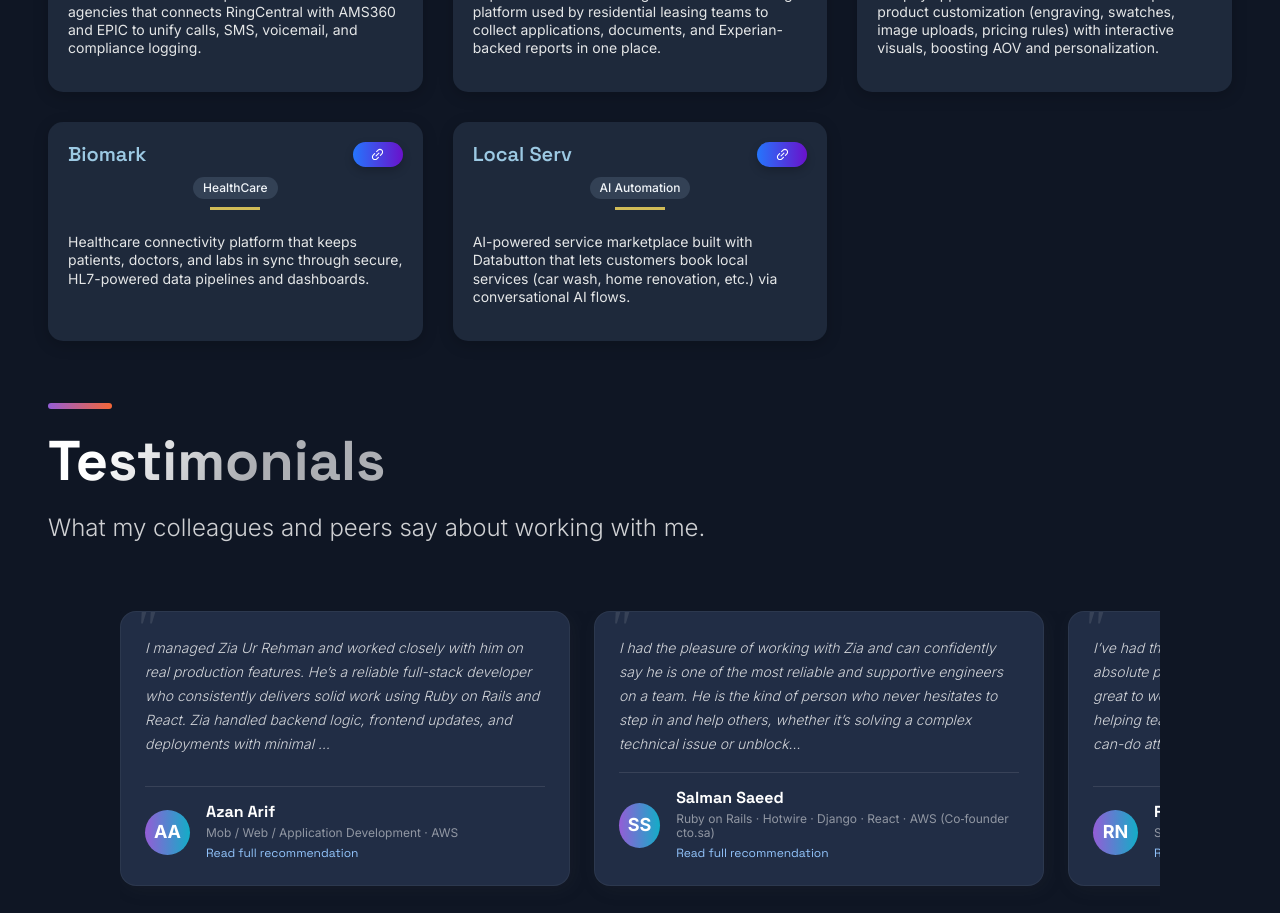
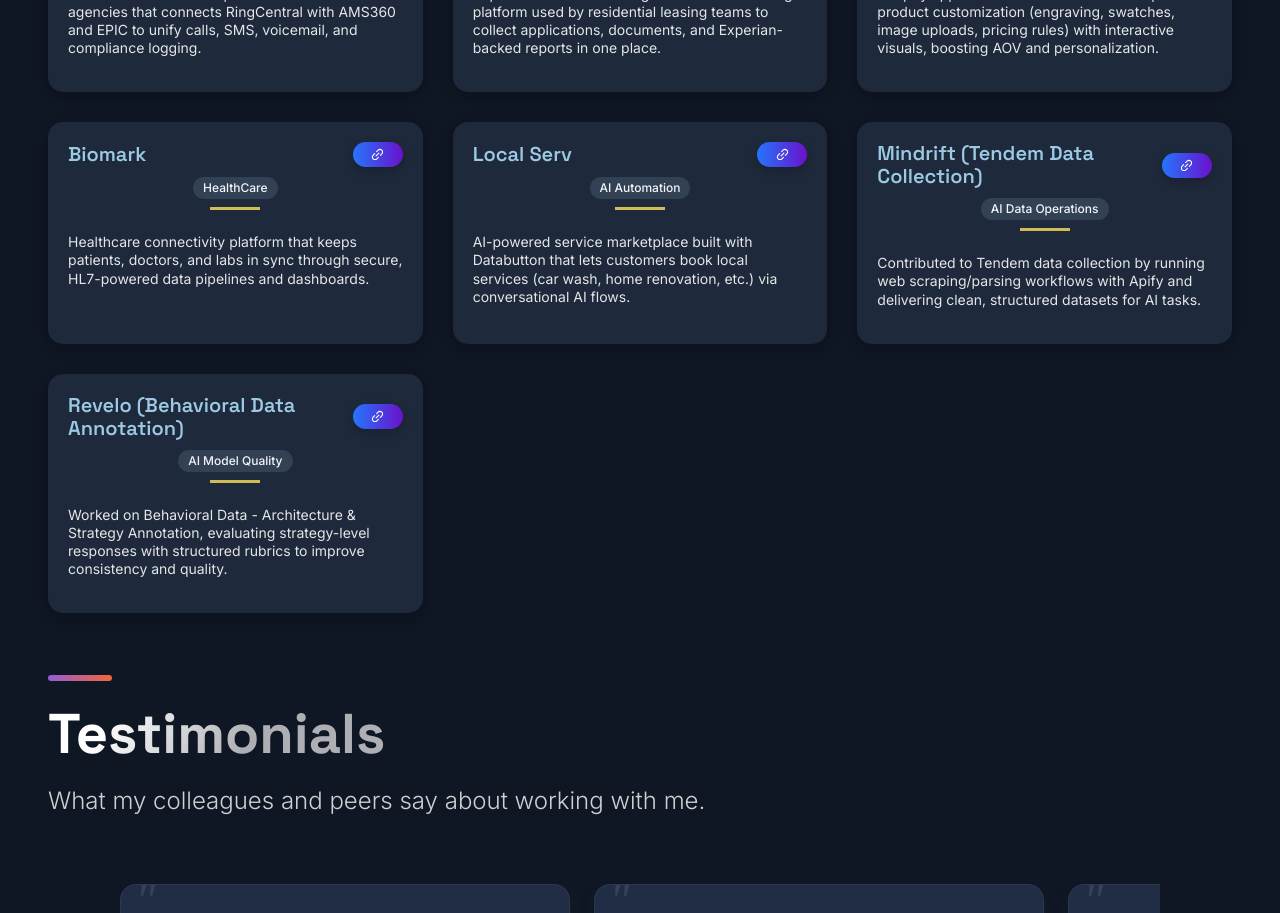
Before and after one commit to Zia-Ur-Rehman1/portfolio, a Next.js app: page / in a window 1280 px wide. Shown: the part 2580-3493 px from the top of the page. Built offline with nearby package versions, Linux system fonts and the light colour scheme.

Commit message:
add Mindrift and Revelo projects to portfolio

```diff
--- a/src/constants/constants.js
+++ b/src/constants/constants.js
@@ -44,7 +44,23 @@
     tags: ['Prompt Engineering', 'Generative AI', 'Databutton', 'OpenAI GPT', 'API Integrations', 'Rapid Prototyping', 'JavaScript', 'Python', 'Figma'],
     visit: 'https://barhoumholdings.databutton.app/local-serv',
     id: 4,
+  },,
+  {
+    title: 'Mindrift (Tendem Data Collection)',
+    category: 'AI Data Operations',
+    description: 'Contributed to Tendem data collection by running web scraping/parsing workflows with Apify and delivering clean, structured datasets for AI tasks.',
+    tags: ['Apify', 'Web Scraping', 'Data Parsing', 'Data Validation', 'AI Data Collection', 'Quality Assurance'],
+    visit: 'https://toloka.ai/blog/introducing-tendem/',
+    id: 5,
   },
+  {
+    title: 'Revelo (Behavioral Data Annotation)',
+    category: 'AI Model Quality',
+    description: 'Worked on Behavioral Data - Architecture & Strategy Annotation, evaluating strategy-level responses with structured rubrics to improve consistency and quality.',
+    tags: ['LLM Evaluation', 'Behavioral Data Annotation', 'Quality Rubrics', 'Prompt Quality', 'AI Training'],
+    visit: 'https://www.revelo.com/',
+    id: 6,
+  }
   // {
   // title: 'Evolutionary Algorithm',
   // category: 'Academic / AI Project',
```
